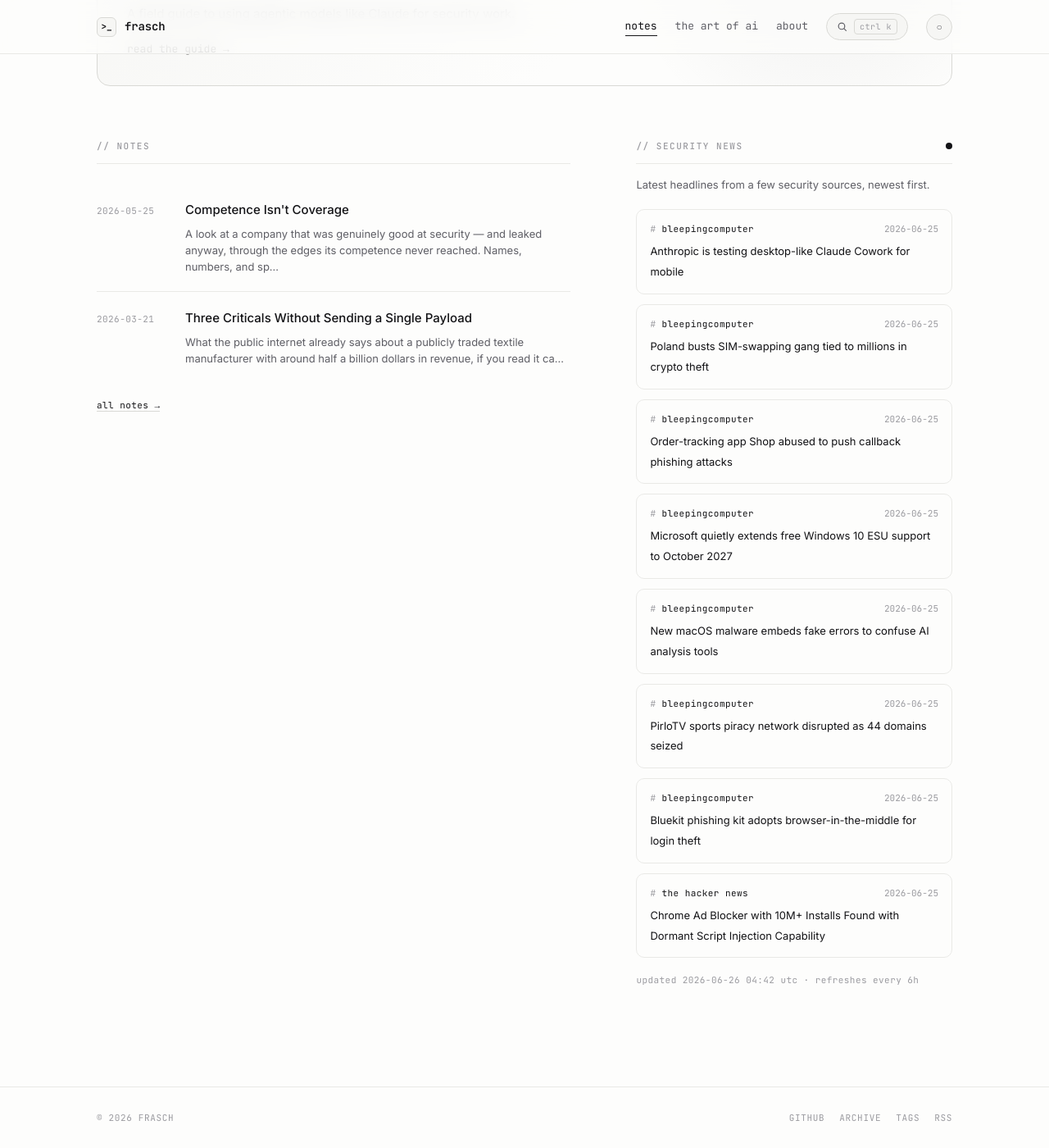
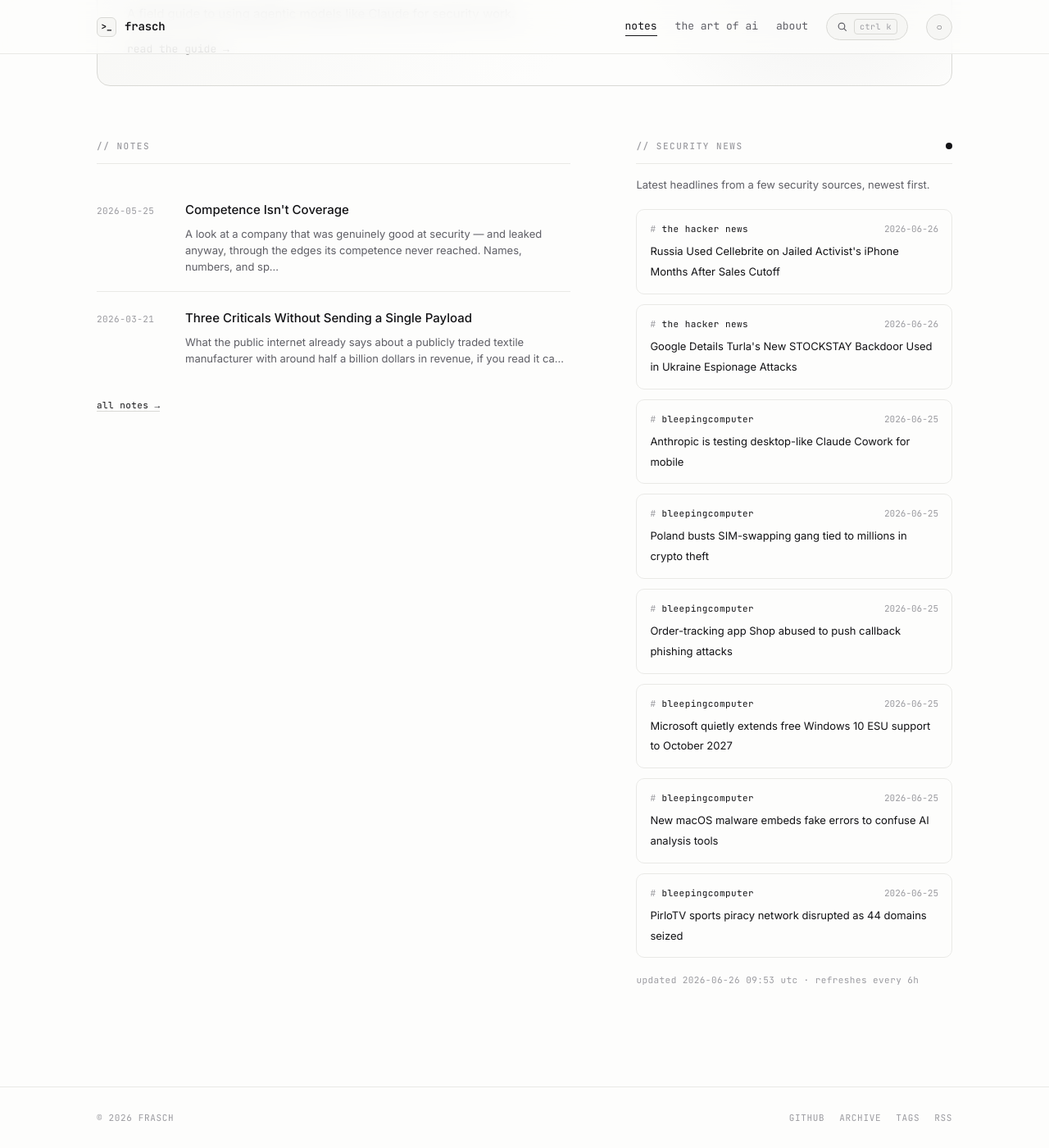
Before and after one commit to whoisfrasch/frasch, a Jekyll site: the page built from index.html, in a window 1280 px wide and 1400 px high, scrolled down 615 px. Shown: the whole window at 82% size. Built offline with Jekyll 4.4.1, drawn with Linux system fonts in a browser that asks for light colours.

Commit message:
Refresh security news feed

```diff
--- a/_data/news.json
+++ b/_data/news.json
@@ -1,6 +1,18 @@
 {
-  "updated": "2026-06-26T04:42:06Z",
+  "updated": "2026-06-26T09:53:07Z",
   "items": [
+    {
+      "source": "the hacker news",
+      "title": "Russia Used Cellebrite on Jailed Activist's iPhone Months After Sales Cutoff",
+      "link": "https://thehackernews.com/2026/06/russia-used-cellebrite-on-jailed.html",
+      "date": "2026-06-26T08:49:35Z"
+    },
+    {
+      "source": "the hacker news",
+      "title": "Google Details Turla's New STOCKSTAY Backdoor Used in Ukraine Espionage Attacks",
+      "link": "https://thehackernews.com/2026/06/google-details-turlas-new-stockstay.html",
+      "date": "2026-06-26T07:15:46Z"
+    },
     {
       "source": "bleepingcomputer",
       "title": "Anthropic is testing desktop-like Claude Cowork for mobile",
@@ -36,18 +48,6 @@
       "title": "PirloTV sports piracy network disrupted as 44 domains seized",
       "link": "https://www.bleepingcomputer.com/news/security/pirlotv-sports-piracy-network-disrupted-as-44-domains-seized/",
       "date": "2026-06-25T15:36:56Z"
-    },
-    {
-      "source": "bleepingcomputer",
-      "title": "Bluekit phishing kit adopts browser-in-the-middle for login theft",
-      "link": "https://www.bleepingcomputer.com/news/security/bluekit-phishing-kit-adopts-browser-in-the-middle-for-login-theft/",
-      "date": "2026-06-25T15:00:00Z"
-    },
-    {
-      "source": "the hacker news",
-      "title": "Chrome Ad Blocker with 10M+ Installs Found with Dormant Script Injection Capability",
-      "link": "https://thehackernews.com/2026/06/chrome-ad-blocker-with-10m-installs.html",
-      "date": "2026-06-25T14:12:52Z"
     }
   ]
 }
```
